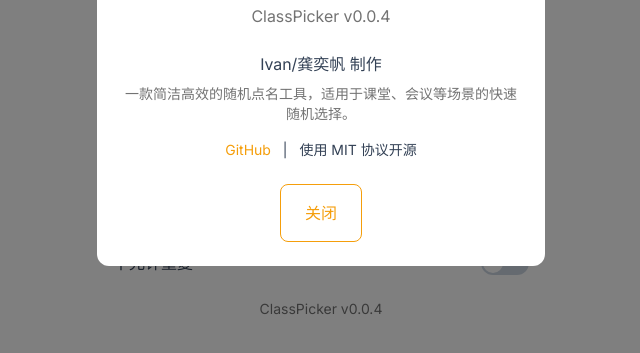
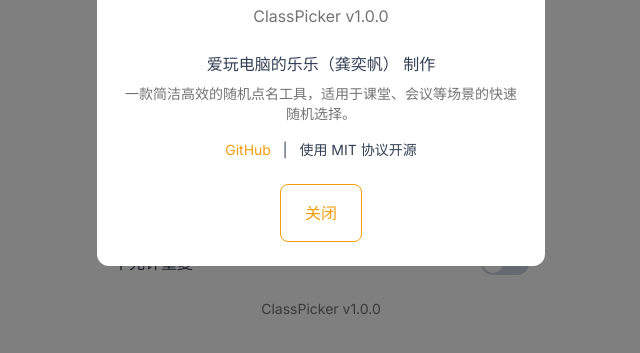
Before and after one commit to aiwandiannaodelele/ClassPicker-Nextgen, a plain HTML site: page index.html in a window 1280 px wide. Both pictures are taken after a click on the button "关于". Shown: the part 335-688 px from the top of the page, without its empty margins (319-959 px from the left). Drawn offline with Linux system fonts and the light colour scheme.

Commit message:
Update index.html

```diff
--- a/index.html
+++ b/index.html
@@ -30,7 +30,7 @@
     }
   </style>
 
-  <script src="tailwindcss.js"></script>
+  <script src="./tailwindcss.js"></script>
   <!-- Tailwind配置 -->
   <script>
     tailwind.config = {
@@ -200,7 +200,7 @@
 
     <!-- 底部信息 -->
     <div class="mt-4 text-center text-neutral-500 text-sm flex justify-center items-center">
-      <span>ClassPicker v0.0.4</span>
+      <span>ClassPicker v1.0.0</span>
     </div>
   </div>
 
@@ -212,10 +212,10 @@
           <img src="icon.png" alt="应用图标" class="w-12 h-12 rounded-full">
         </div>
         <h2 class="text-2xl font-bold text-neutral-800 mb-1">点的就是你</h2>
-        <p class="text-neutral-500">ClassPicker v0.0.4</p>
+        <p class="text-neutral-500">ClassPicker v1.0.0</p>
       </div>
       <div class="text-center text-neutral-700 mb-6">
-        <p>Ivan/龚奕帆 制作</p>
+        <p>爱玩电脑的乐乐（龚奕帆） 制作</p>
         <p class="mt-2 text-sm text-neutral-500">一款简洁高效的随机点名工具，适用于课堂、会议等场景的快速随机选择。</p>
         <p class="mt-4 text-sm">
           <a href="https://github.com/aiwandiannaodelele/ClassPicker-Nextgen" target="_blank" class="text-primary hover:underline">
```
